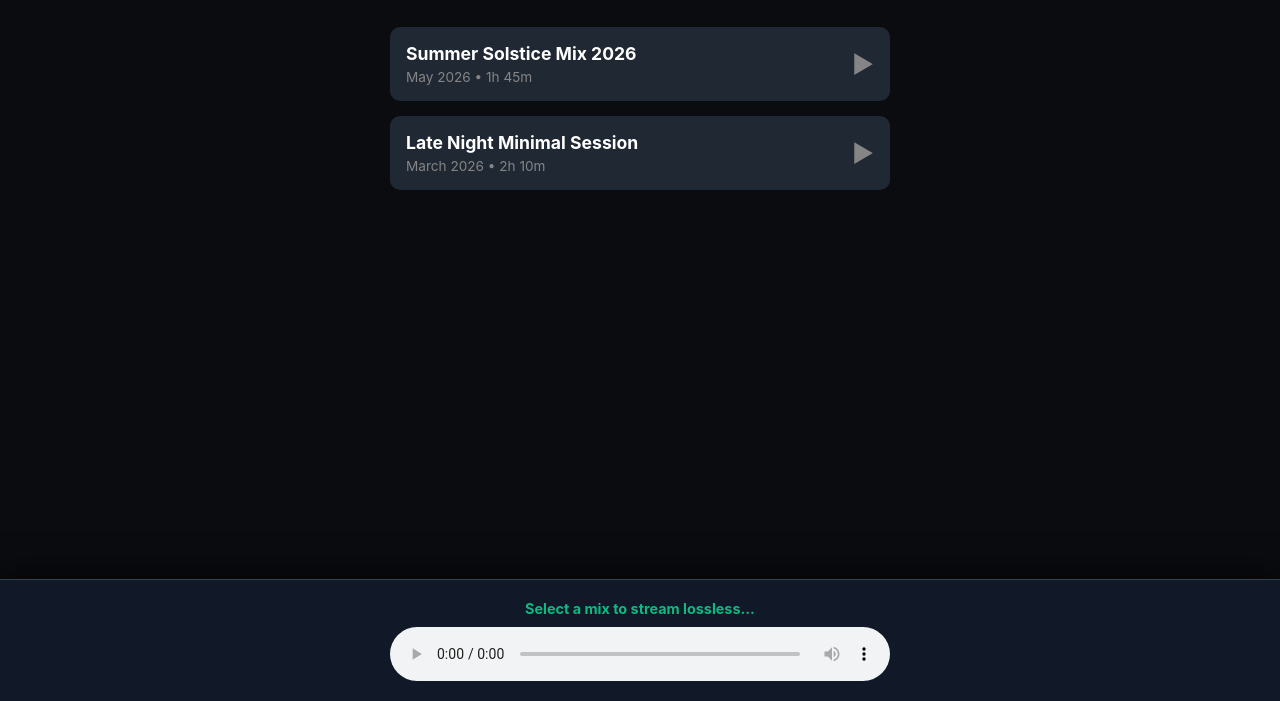
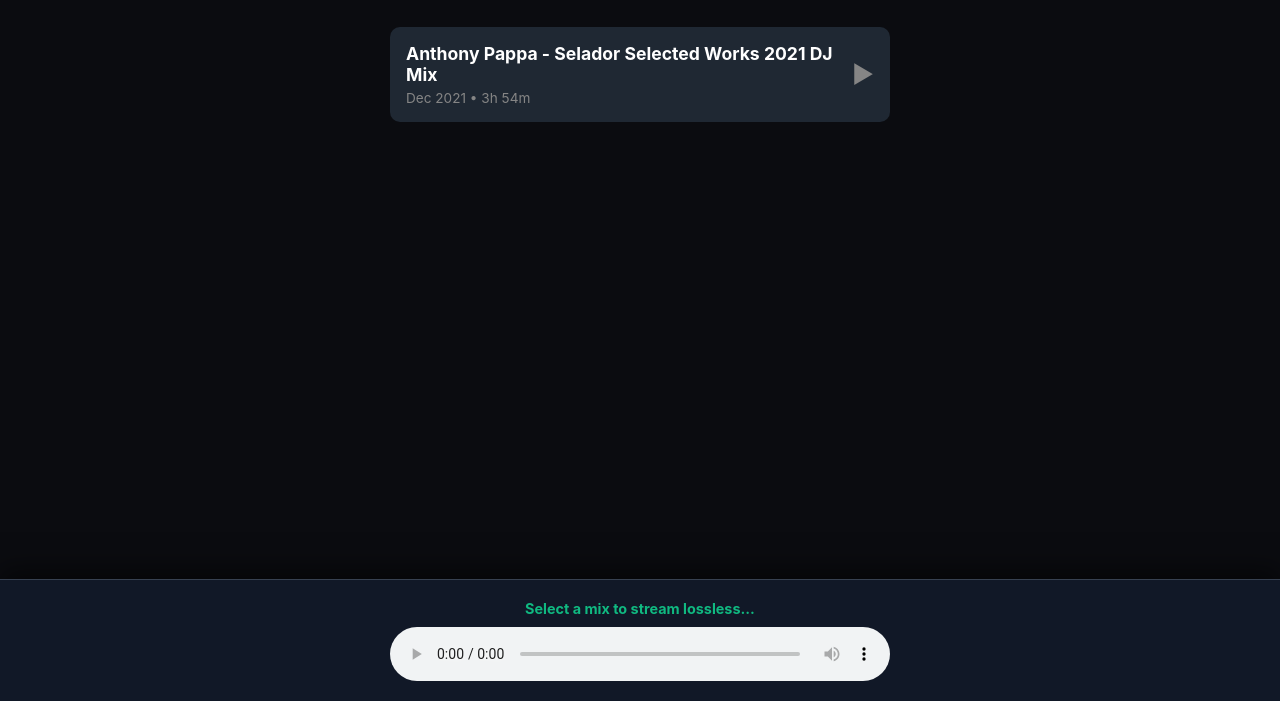
Before and after one commit to clevecleve/tunes, a plain HTML site: page index.html in a window 1280 px wide. Shown: the part 99-800 px from the top of the page. Drawn offline with Linux system fonts and the light colour scheme.

Commit message:
Update index.html
Co-Authored-By: Oz <oz-agent@warp.dev>

```diff
--- a/index.html
+++ b/index.html
@@ -156,16 +156,10 @@
 
         const mixes = [
             {
-                title: "Summer Solstice Mix 2026",
-                date: "May 2026",
-                duration: "1h 45m",
-                googleDriveId: "PASTE_YOUR_FIRST_GOOGLE_DRIVE_FILE_ID_HERE"
-            },
-            {
-                title: "Late Night Minimal Session",
-                date: "March 2026",
-                duration: "2h 10m",
-                googleDriveId: "PASTE_YOUR_SECOND_GOOGLE_DRIVE_FILE_ID_HERE"
+                title: "Anthony Pappa - Selador Selected Works 2021 DJ Mix",
+                date: "Dec 2021",
+                duration: "3h 54m",
+                googleDriveId: "https://drive.google.com/file/d/1aiftnZ-ETJtOULnw1sHapJHHk2Uzc8aC/view?usp=sharing"
             }
         ];
 
```
